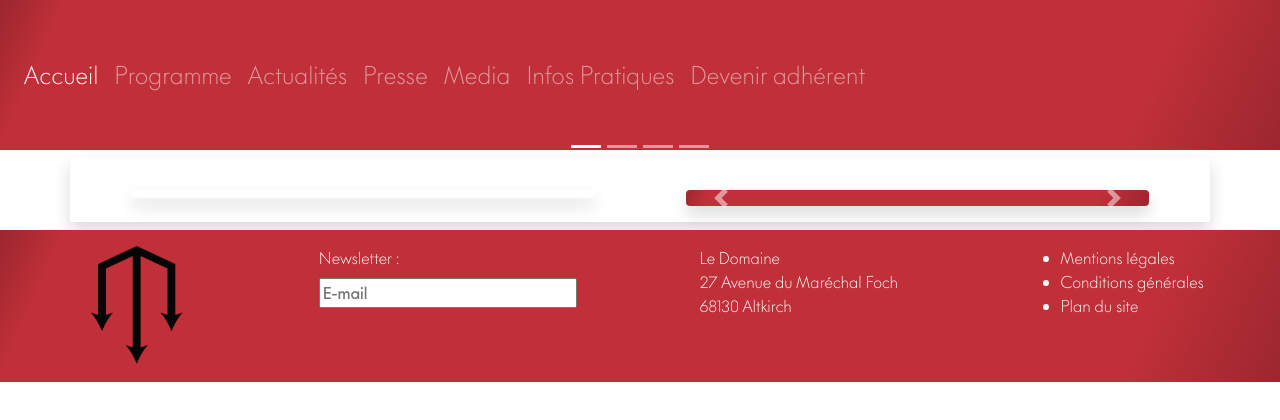
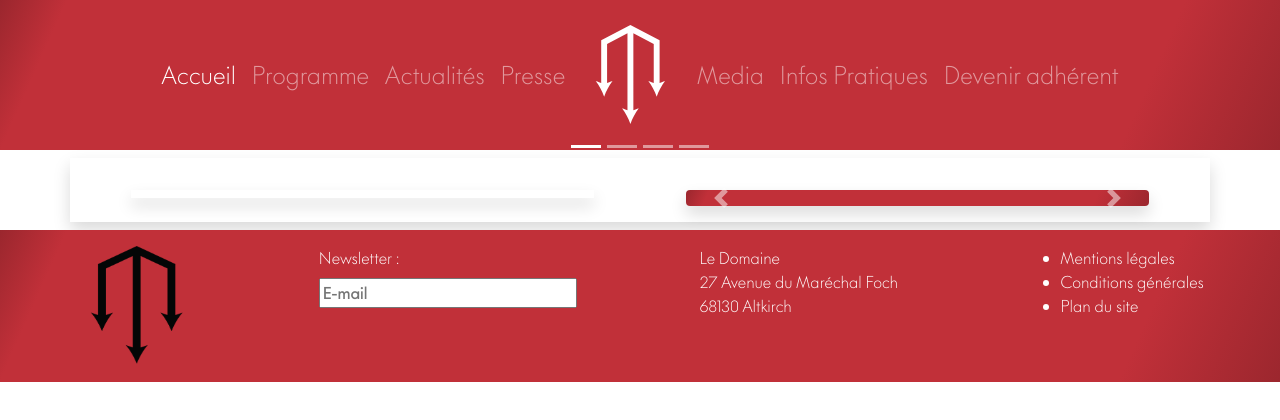
Before and after one commit to tet0fyl/Domaine, a PHP site: page / in a window 1280 px wide. Shown: the top 420 px of the page. Run offline with PHP 8.4, Linux system fonts and the light colour scheme; data that the repository does not hold is empty.

Commit message:
header/event/add ressource

```diff
--- a/views/evenement.php
+++ b/views/evenement.php
@@ -31,7 +31,7 @@ if(count($data["arrFuturEvenement"]) == 0 && count($data["arrPastEvenement"]) ==
 
     <?php if(count($data["arrFuturEvenement"]) != 0) { ?>
 
-        <h3 class="mt-2">Prochainement</h3>
+        <h3 class="mt-2">Evènement(s) à venir</h3>
         <hr>
 
         <?php
@@ -46,7 +46,7 @@ if(count($data["arrFuturEvenement"]) == 0 && count($data["arrPastEvenement"]) ==
 
 <?php
 if(count($data["arrPastEvenement"]) != 0){?>
-    <h3 class="mt-2">Passé</h3>
+    <h3 class="mt-2">Evènement(s) passé</h3>
     <hr>
     <div class="past-event">
     <?php
--- a/views/header.php
+++ b/views/header.php
@@ -16,8 +16,10 @@
                 <button class="navbar-toggler" type="button" data-toggle="collapse" data-target="#navbarSupportedContent" aria-controls="navbarSupportedContent" aria-expanded="false" aria-label="Toggle navigation">
                     <span class="navbar-toggler-icon"></span>
                 </button>
-                <div class="collapse navbar-collapse m-auto" id="navbarSupportedContent">
-                    <ul class="navbar-nav mr-auto">
+                            <a class="nav-link d-lg-none d-inline justify-self-start" href="home" title="Page d'accueil">
+                            <img src="ressources/images/logo/Logo-White.svg" width="100" height="100"></a>
+                <div class="collapse navbar-collapse" id="navbarSupportedContent">
+                    <ul class="navbar-nav d-flex justify-content-center align-items-center w-100">
                         <li class="nav-item <?php echo (isset($page) && $page=='home')?"active":""; ?>" >
                             <a class="nav-link" href="home" title="Page d'accueil">Accueil</a>
                         </li>
@@ -29,6 +31,10 @@
                         </li>
                         <li class="nav-item <?php echo (isset($page) && $page=='presse')?"active":""; ?>" >
                             <a class="nav-link" href="presse" title="Presse">Presse</a>
+                        </li>
+                        <li class="nav-item <?php echo (isset($page) && $page=='home')?"active":""; ?>" >
+                            <a class="nav-link d-lg-inline d-none" href="home" title="Page d'accueil">
+                            <img src="ressources/images/logo/Logo-White.svg" width="100" height="100"></a>
                         </li>
                         <li class="nav-item <?php echo (isset($page) && $page=='media')?"active":""; ?>" >
                             <a class="nav-link" href="media" title="Presse">Media</a>
```
Also changed, not shown: ressources/images/logo/Logo-White.svg (added).
